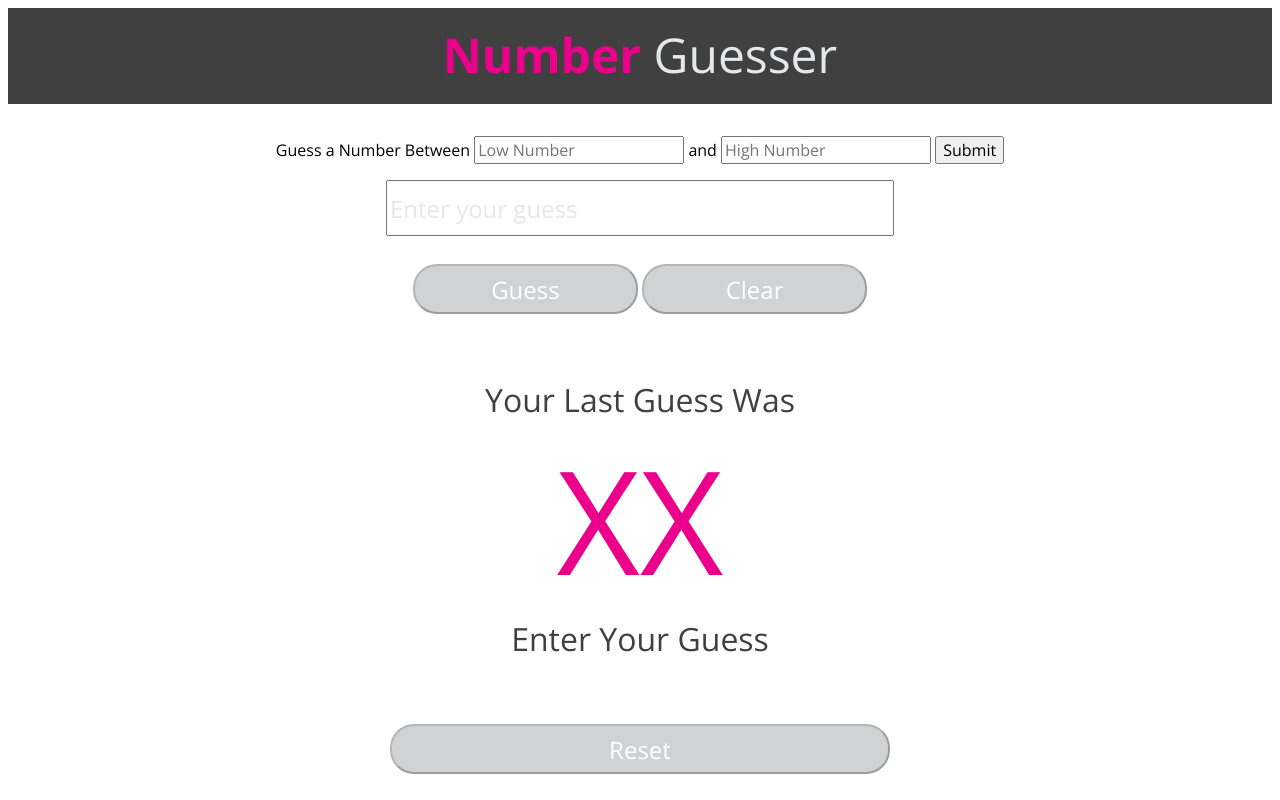
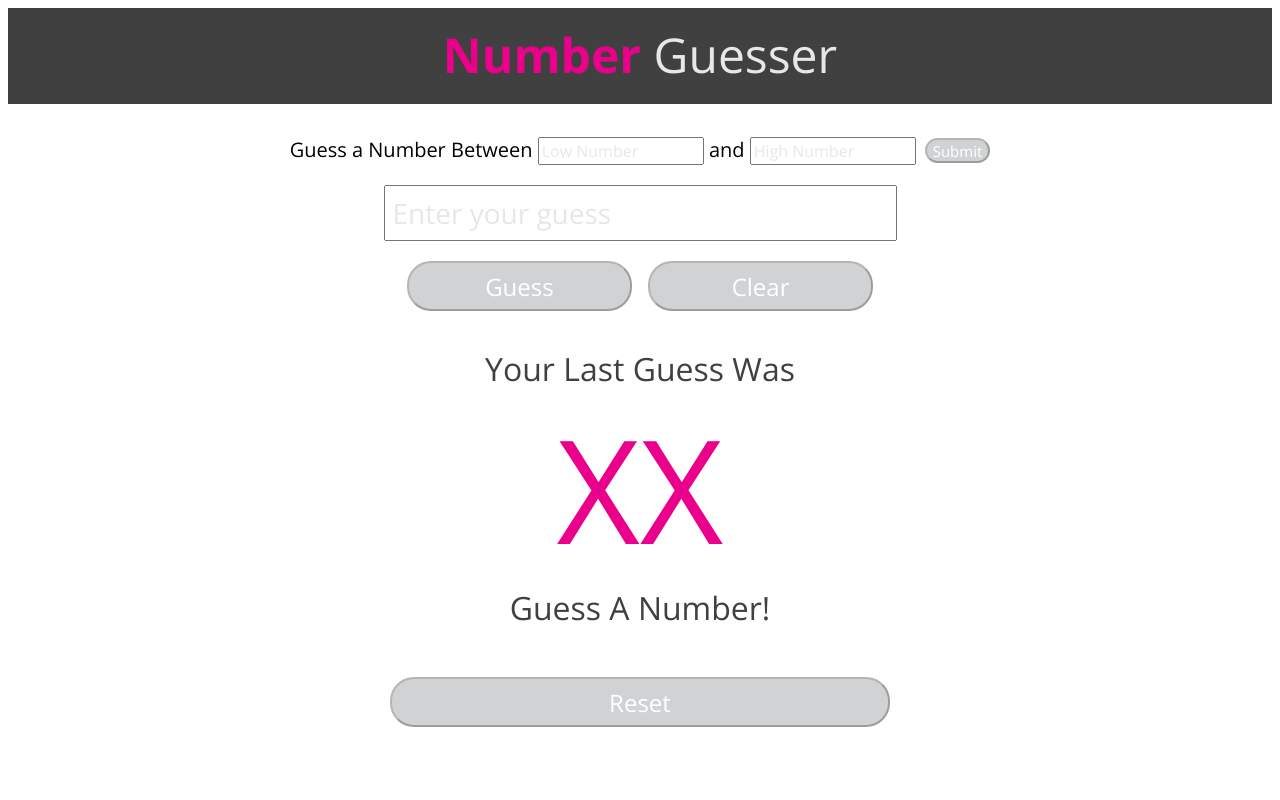
Before and after one commit to aithon2501/numberGuesser1808, a plain HTML site: page index.html in a window 1280 px wide. Drawn offline with nearby package versions, Linux system fonts and the light colour scheme.

Commit message:
Clean up and refactor CSS rule order and eliminate repeat properties, JS code syntax, and HTML element attribute order

```diff
--- a/index.html
+++ b/index.html
@@ -2,11 +2,8 @@
 <html lang="en">
   <head>
     <title>Number Guesser!</title>
-  <link href="https://fonts.googleapis.com/css?family=Open+Sans:300,700" rel="stylesheet">
-  <link rel="stylesheet" type="text/css" href="styles.css">
-  <meta charset="UTF-8">
-  <meta name="viewport" content="width=device-width, initial-scale=1.0">
-  <meta http-equiv="X-UA-Compatible" content="ie=edge">
+    <link rel="stylesheet" href="https://fonts.googleapis.com/css?family=Open+Sans:300,700">
+    <link type="text/css" rel="stylesheet" href="styles.css">
     <title>Document</title>
   </head>
   <body>
@@ -17,14 +14,14 @@
     </header>
     <section class="user-input">
       <p class="range">Guess a Number Between
-    <input type="number" class="range-field minimum" placeholder="Low Number">
-    and <input type="number" class="range-field maximum" placeholder="High Number">
-    <input type="button" class="range-button" value="Submit">
+      <input type="number" class="input-field range-field minimum" placeholder="Low Number"> and
+      <input type="number" class="input-field range-field maximum" placeholder="High Number">
+      <input type="button" class="button range-button" value="Submit" disabled>
       </p>
-    <input class="user-input-field" type="number" placeholder="Enter your guess">
-    <p>
-      <input class="user-input-guess-button user-input-button" type="submit" value="Guess" disabled>
-      <input class="user-input-clear-button user-input-button" type="button" value="Clear" disabled>
+      <input type="number" class="input-field user-input-field" placeholder="Enter your guess">
+      <p class="guess-class-buttons">
+        <input type="button" class="button user-input-button user-input-guess-button" value="Guess" disabled>
+        <input type="button" class="button user-input-button user-input-clear-button" value="Clear" disabled>
       </p>
     </section>
     <section class="last-guess">
@@ -33,11 +30,10 @@
         XX
       </p>
       <p class="last-guess-output">
-      Enter Your Guess
+        Guess A Number!
       </p>
-    <input type="button" class="last-guess-reset-button" value="Reset" disabled>
+      <input type="button" class="button last-guess-reset-button" value="Reset" disabled>
     </section>
-
     <script src="scripts.js"></script>
   </body>
 </html>
--- a/scripts.js
+++ b/scripts.js
@@ -1,4 +1,4 @@
-var userGuess = document.querySelector('.user-input-field')
+var userGuess = document.querySelector('.user-input-field');
 var guessButton = document.querySelector('.user-input-guess-button');
 var clearButton = document.querySelector('.user-input-clear-button');
 var numberDisplay = document.querySelector('.last-guess-number-display');
@@ -9,20 +9,28 @@ var minimumRange = document.querySelector('.minimum');
 var maximumRange = document.querySelector('.maximum');
 var randomNumber;
 
+minimumRange.addEventListener('keydown', function() {
+  rangeButton.removeAttribute('disabled');
+});
+
+maximumRange.addEventListener('keydown', function(event) {
+  if (event.keyCode === 13) {
+    rangeButton.click();
+  }
+});
+
 rangeButton.addEventListener('click', function() {
   randomNumber = generateRandomNumber(minimumRange, maximumRange);
-  })
+  rangeButton.setAttribute('disabled', '');
+});
 
 userGuess.addEventListener('keydown', function() {
   guessButton.removeAttribute('disabled');
   clearButton.removeAttribute('disabled');
-  })
-
-  userGuess.addEventListener('keyup', function(event) {
   if (event.keyCode === 13) {
-      guessButton.click()
-    }
-  })
+    guessButton.click();
+  };
+});
 
 guessButton.addEventListener('click', function() {
   event.preventDefault();
@@ -30,6 +38,7 @@ var randomNumber;
   enableReset();
   checkGuess();
   userGuess.focus();
+  userGuess.value = '';
   guessButton.setAttribute('disabled', '');
 });
 
@@ -46,18 +55,18 @@ var randomNumber;
   minimumRange.value = '';
   maximumRange.value = '';
   numberDisplay.innerText = 'XX';
-    output.innerText = "Enter Your Guess";
+  output.innerText = "Guess A Number!";
   userGuess.focus();
   guessButton.setAttribute('disabled', '');
   clearButton.setAttribute('disabled', '');
   resetButton.setAttribute('disabled', '');
-  })
+});
 
 function enableReset() {
   if (numberDisplay.innerText !== 'XX') {
     resetButton.removeAttribute('disabled');
   }
-  }
+};
 
 function generateRandomNumber(min, max) {
   var minNum = parseInt(min.value, 10);
@@ -65,7 +74,7 @@ var randomNumber;
   var num = Math.floor(Math.random() * (maxNum - minNum + 1)) + minNum;
   console.log(num);
   return num;
-}
+};
 
 function checkGuess() {
   var min = parseInt(minimumRange.value, 10);
@@ -83,4 +92,4 @@ function checkGuess() {
     numberDisplay.innerText = 'N/A';
     output.innerText = "I don't recognize that!";
   }
-}
+};
--- a/styles.css
+++ b/styles.css
@@ -5,8 +5,14 @@
   font-family: 'Open Sans', sans-serif;
 }
 
+/* Turn off number spinners in number input fields--pulled from CSS Tricks (https://css-tricks.com/snippets/css/turn-off-number-input-spinners/) */
+input[type=number]::-webkit-inner-spin-button,
+input[type=number]::-webkit-outer-spin-button {
+  -webkit-appearance: none;
+  margin: 0;
+}
+
 /* Header Elements */
-
 header {
   height: 6em;
   margin: 0 0 2em 0;
@@ -27,7 +33,18 @@ header p {
   color: #EB008B;
 }
 
-/* User Input Elements */
+/* Input Field Elements */
+.range {
+  font-size: 1.25em;
+}
+
+.input-field::placeholder {
+  color: #E6E7E8;
+}
+
+.range-field {
+  width: 12.5%;
+}
 
 .user-input {
   text-align: center;
@@ -37,33 +54,51 @@ header p {
   width: 500px;
   height: 50px;
   margin-bottom: .5em;
-  font-size: 1.5em;
+  padding-left: 0.25em;
+  font-size: 1.75em;
 }
 
-.user-input-field::placeholder {
-  color: #E6E7E8;
+/* Button Elements */
+.button {
+  background-color: #929497;
+  border-radius: 24px;
+  color: #FFFFFF;
+}
+
+.button:disabled {
+  background-color: #D0D2D3;
+}
+
+.button:hover {
+  background-color: #EB008B;
+}
+
+.range-button {
+  height: 25px;
+  margin-left: .25em;
+  border-radius: 24px;
+  font-size: 0.75em;
+  color: #FFFFFF;
+}
+
+.guess-class-buttons {
+  margin: 0;
 }
 
 .user-input-button {
   width: 225px;
   height: 50px;
-  margin-bottom: 2em;
-  border-radius: 24px;
+  margin: 0.25em 0.25em 1.5em;
   font-size: 1.5em;
-  color: #FFFFFF;
-  background-color: #929497;
 }
 
-.user-input-button:disabled {
-  background-color: #D0D2D3;
+.last-guess-reset-button {
+  width: 500px;
+  height: 50px;
+  font-size: 1.5em;
 }
 
-.user-input-button:hover {
-  background-color: #EB008B;
-}
-
-/* Feedback elements */
-
+/* Text Elements */
 .last-guess {
   text-align: center;
 }
@@ -77,7 +112,7 @@ header p {
 }
 
 .last-guess-output {
-  margin-bottom: 2em;
+  margin-bottom: 1.5em;
 }
 
 .last-guess-number-display {
@@ -86,20 +121,3 @@ header p {
   font-size: 9em;
   color: #EB008B;
 }
-
-.last-guess-reset-button {
-  width: 500px;
-  height: 50px;
-  border-radius: 24px;
-  font-size: 1.5em;
-  color: #FFFFFF;
-  background-color: #929497;
-}
-
-.last-guess-reset-button:disabled {
-  background-color: #D0D2D3;
-}
-
-.last-guess-reset-button:hover {
-  background-color: #EB008B;
-}
```
Lines whose indentation alone changed are shown as unchanged.
